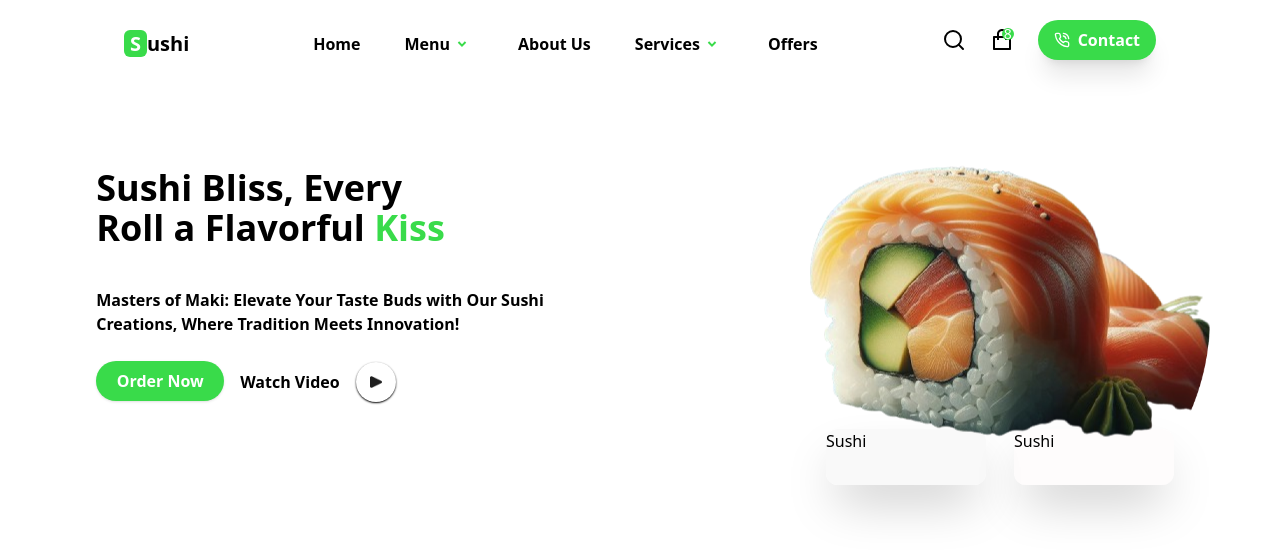
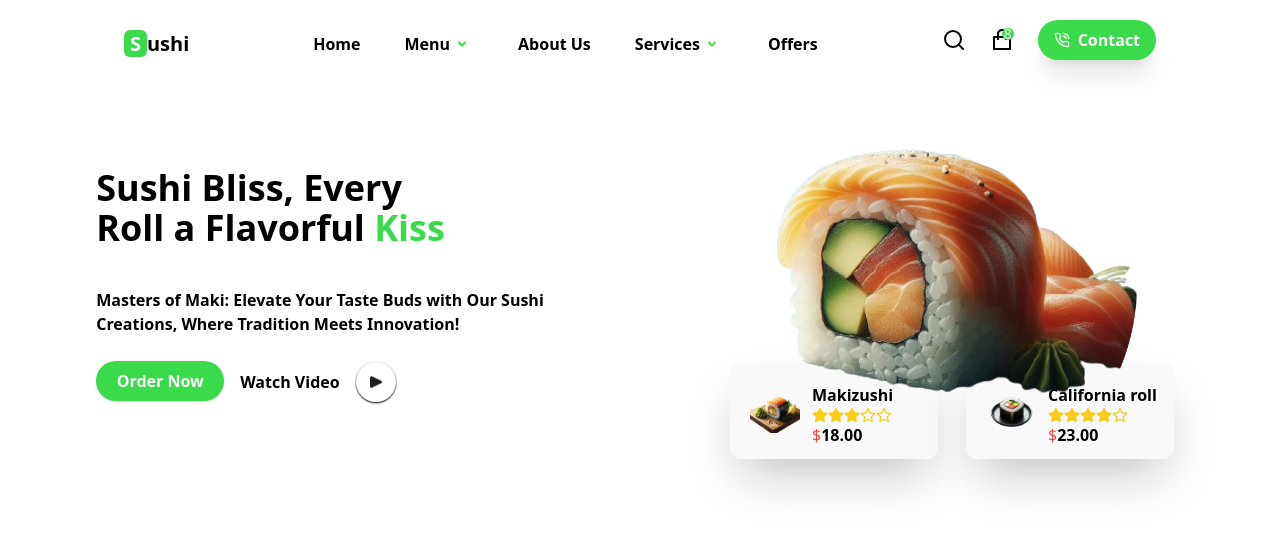
Before and after one commit to Moyo-Made/SUSHI, a React (Vite) app: page / in a window 1280 px wide. Shown: the top 556 px of the page. Built offline with nearby package versions, Linux system fonts and the light colour scheme.

Commit message:
Hero.jsx component

```diff
--- a/src/Components/Hero.jsx
+++ b/src/Components/Hero.jsx
@@ -2,9 +2,14 @@
 import React from "react";
 import playButton from "../assets/Polygon 1.png";
 import sushiImage from "../assets/MAIN SUSHI IMAGE.png";
+import Makizushi from "../assets/_cc226cf5-2147-430e-b16c-84644636b1fe-removebg-preview 1.png";
+import caliRoll from "../assets/_78d38fb4-559d-4cdb-822d-44ecdec0a7f8-removebg-preview 1.png";
+import { FaStar } from "react-icons/fa";
+import { FaRegStar } from "react-icons/fa6";
 
 function Hero() {
 	return (
+		// Left Side
 		<div className="flex">
 			<div className="flex-1 flex justify-center mt-20">
 				<div className="ml-34">
@@ -33,20 +38,62 @@ function Hero() {
 				</div>
 			</div>
 
+			{/* Right Side */}
 			<div className="flex-1 flex flex-col items-center z-50">
 				<img
 					src={sushiImage}
 					alt="Sushi Image"
-					width={500}
-					height={500}
-					className="mt-[-12px]"
+					width={450}
+					height={4500}
+					className="mt-[-20px] mr-24"
 				/>
-				<div className="flex flex-row items-center space-x-7 ">
-					<div className="bg-[#f9f9f9fd]  w-40 h-14 ml-20  mt-[-200px] shadow-2xl rounded-xl -z-10">
-						<h4>Sushi</h4>
+				<div className="flex flex-row items-center space-x-7 mr-24">
+					{/* Makizushi */}
+					<div className="flex items-center space-x-3 bg-[#f9f9f9fd] space-y-2 w-52 h-24 ml-20  mt-[-180px] shadow-2xl rounded-xl -z-10">
+						<img
+							width={50}
+							height={50}
+							src={Makizushi}
+							alt="Makizushi"
+							className="ml-5"
+						/>
+						<div className="flex-1">
+							<h3 className="font-bold">Makizushi</h3>
+							<div className="flex flex-row text-yellow-400">
+								<FaStar />
+								<FaStar />
+								<FaStar />
+								<FaRegStar />
+								<FaRegStar />
+							</div>
+							<h3 className="font-bold">
+								<span className="text-red-500 font-medium">$</span>18.00
+							</h3>
+						</div>
 					</div>
-					<div className=" bg-[#fdfafaa1]  mt-[-200px] w-40 h-14 shadow-2xl rounded-xl -z-10">
-						<h4>Sushi</h4>
+
+					{/* CaliRoll */}
+					<div className="flex items-center space-x-3 bg-[#f9f9f9fd] space-y-2 w-52 h-24 ml-20  mt-[-180px] shadow-2xl rounded-xl -z-10">
+						<img
+							width={50}
+							height={50}
+							src={caliRoll}
+							alt="Cali Roll"
+							className="ml-5"
+						/>
+						<div className="flex-1">
+							<h3 className="font-bold">California roll</h3>
+							<div className="flex flex-row text-yellow-400">
+								<FaStar />
+								<FaStar />
+								<FaStar />
+								<FaStar />
+								<FaRegStar />
+							</div>
+							<h3 className="font-bold">
+								<span className="text-red-500 font-medium">$</span>23.00
+							</h3>
+						</div>
 					</div>
 				</div>
 			</div>
```
